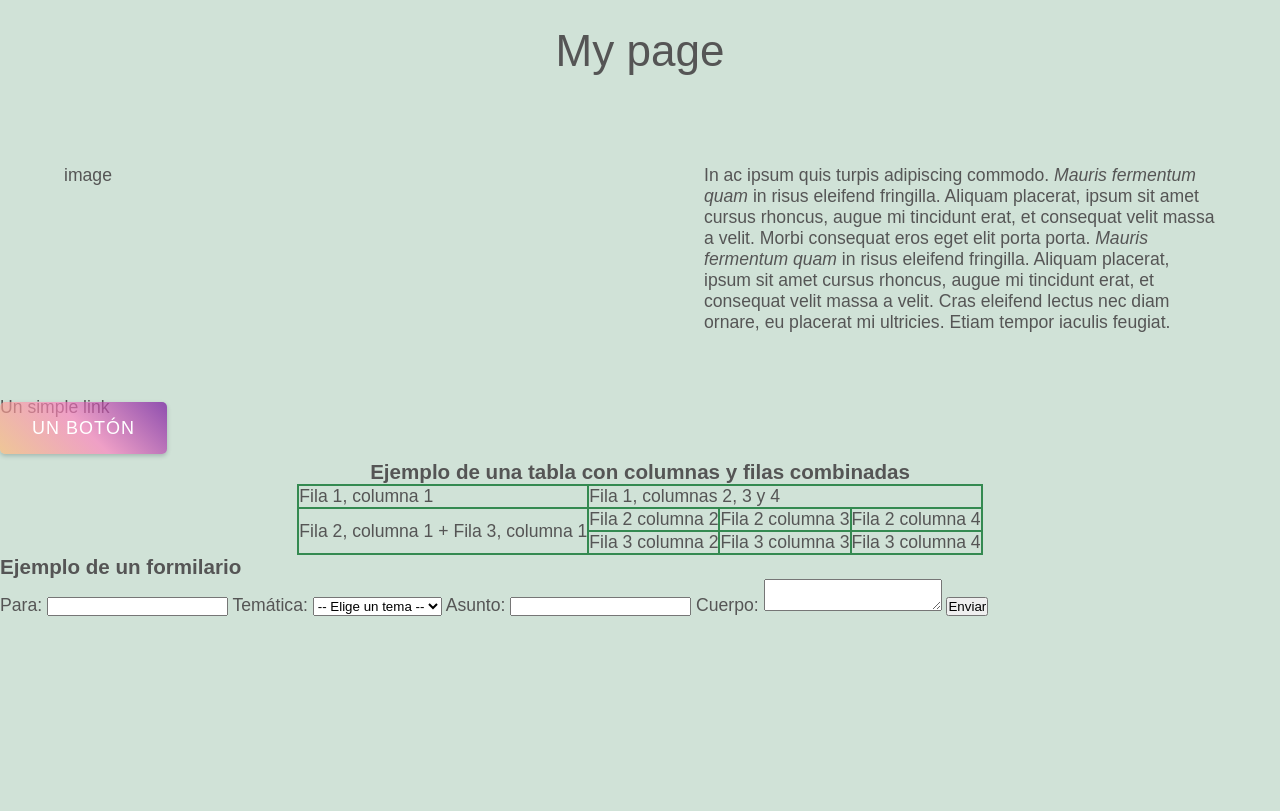
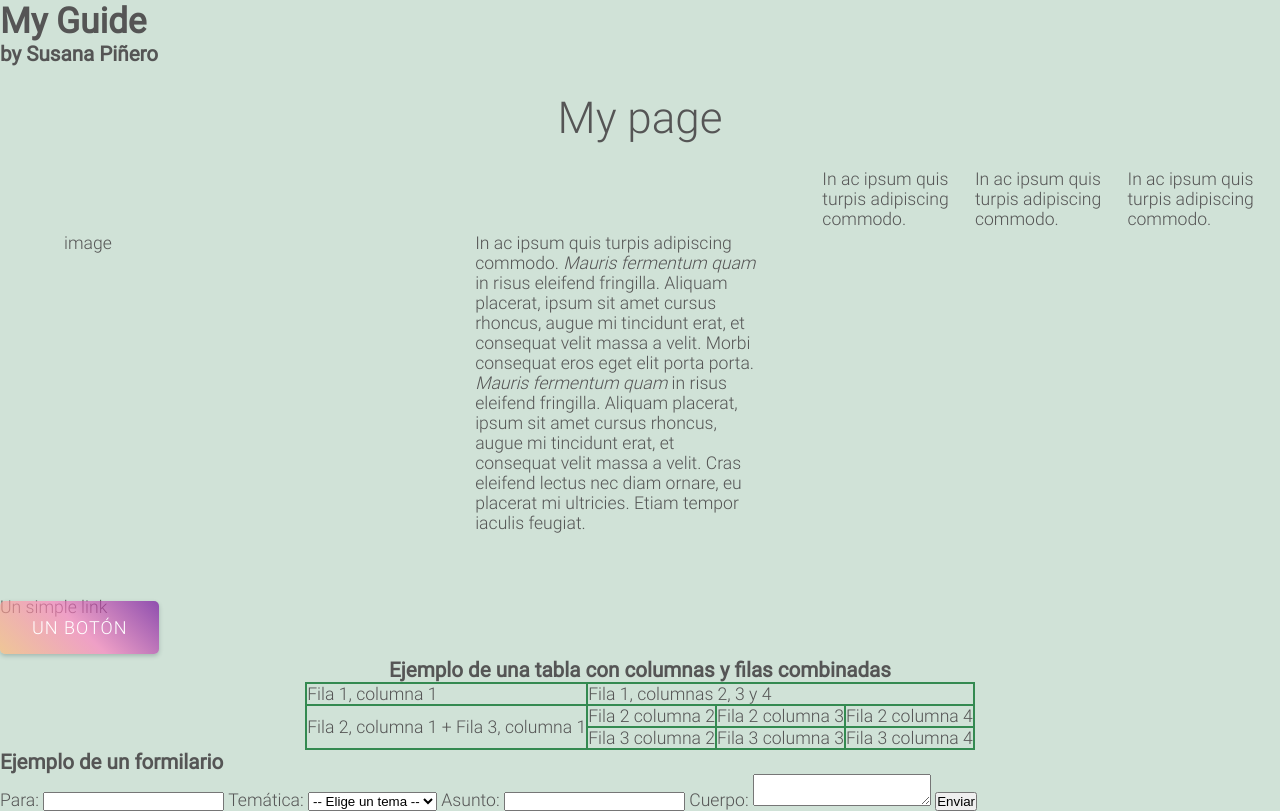
Before and after one commit to susananzth/MyGuide, a PHP site: page / in a window 1280 px wide. Before the commit the page ends 616 px from the top, so only its background shows below. Run offline with PHP 8.4, Linux system fonts and the light colour scheme.

Commit message:
Agregando font-face

```diff
--- a/css/style.css
+++ b/css/style.css
@@ -1,7 +1,43 @@
+/* Light */
+@font-face {
+    font-family: "Roboto-Thin";
+    font-style: normal;
+    src: local('Roboto-Thin'), local('Roboto-Thin'), url("../font/Roboto-Thin.ttf")
+         format('truetype');}
+@font-face {
+    font-family: "Roboto-Thin-Italic";
+    font-style: italic;
+    src: local('Roboto-Thin-Italic'), local('Roboto-Thin-Italic'),
+         url("../font/Roboto-ThinItalic.ttf") format('truetype');}
+/* Normal */
+@font-face {
+    font-family: "Roboto-Light";
+    font-style: normal;
+    src: local('Roboto-Light'), local('Roboto-Light'), url("../font/Roboto-Light.ttf")
+         format('truetype');}
+@font-face {
+    font-family: "Roboto-Light-Italic";
+    font-style: italic;
+    src: local('Roboto-Light-Italic'), local('Roboto-Light-Italic'),
+         url("../font/Roboto-LightItalic.ttf") format('truetype');}
+/* Bold */
+@font-face {
+    font-family: "Roboto-Regular";
+    font-style: normal;
+    src: local('Roboto-Regular'), local('Roboto-Regular'), url("../font/Roboto-Regular.ttf")
+    format('truetype');}
+@font-face {
+    font-family: "Roboto-Regular-Italic";
+    font-style: italic;
+    src: local('Roboto-Regular-Italic'), local('Roboto-Regular-Italic'),
+    url("../font/Roboto-Italic.ttf") format('truetype');}
 
 *{ margin: 0; padding: 0;}
-body{ height: 100%; width: 100%; font-family: sans-serif, Verdana; font-size: 110%;
+
+body{ height: 100%; width: 100%; font-family: Roboto-Light, sans-serif, Verdana; font-size: 110%;
       color: #555555; background: #d0e2d7;}
+h1, h2, h3{font-family: Roboto-Regular;}
+h4, h5, h6{font-family: Roboto-Light;}
 a{ color: #555555; text-decoration: none;}
 a:hover, a:focus{ text-decoration: underline #5e3263; color: #444444;}
 a.btn { background: linear-gradient(45deg, rgba(255,184,115,0.65) 0%,
--- a/index.html
+++ b/index.html
@@ -2,12 +2,15 @@
 <html lang="en">
 <head>
     <meta charset="UTF-8">
-    <link rel="stylesheet" type="text/css" href="style.css">
-    <script type="text/javascript" rel="script" src="javascript.js"></script>
+    <link rel="stylesheet" type="text/css" href="css/style.css">
+    <script type="text/javascript" rel="script" src="js/javascript.js"></script>
     <title>My app</title>
 </head>
 <body>
-
+<header>
+    <h1>My Guide</h1>
+    <h3>by Susana Piñero</h3>
+</header>
     <div class="title">My page</div>
     <div class="app">
         <div class="screenshot">image</div>
@@ -21,6 +24,9 @@
             Cras eleifend lectus nec diam ornare, eu placerat mi ultricies.
             Etiam tempor iaculis feugiat.
         </div>
+        <p class="rr">In ac ipsum quis turpis adipiscing commodo.</p>
+        <p class="rli">In ac ipsum quis turpis adipiscing commodo.</p>
+        <p class="rt">In ac ipsum quis turpis adipiscing commodo.</p>
     </div>
 
     <div class="link">
```
Also changed, not shown: font/Roboto-Italic.ttf (added), font/Roboto-LightItalic.ttf (added), font/Roboto-ThinItalic.ttf (added).
